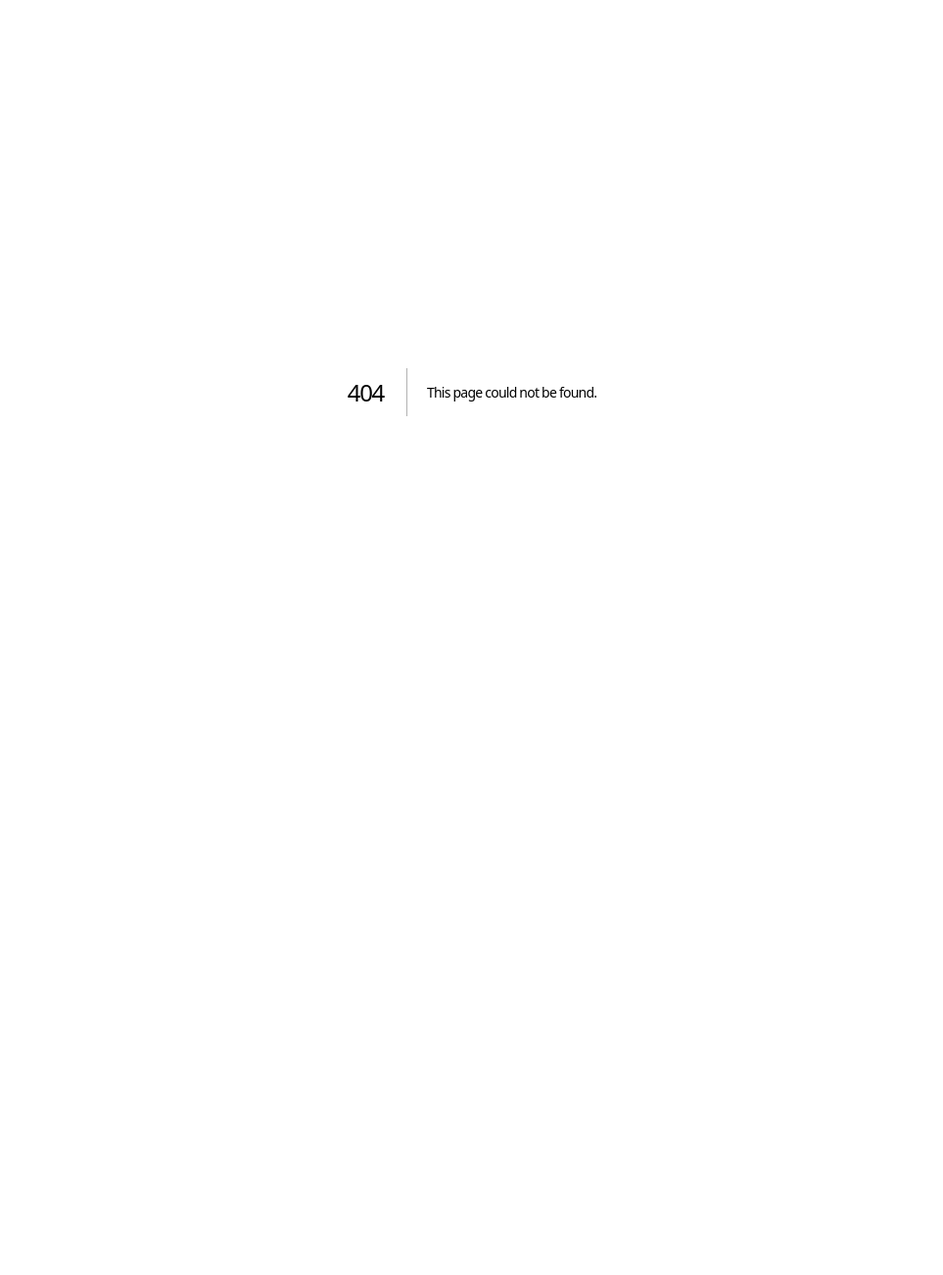
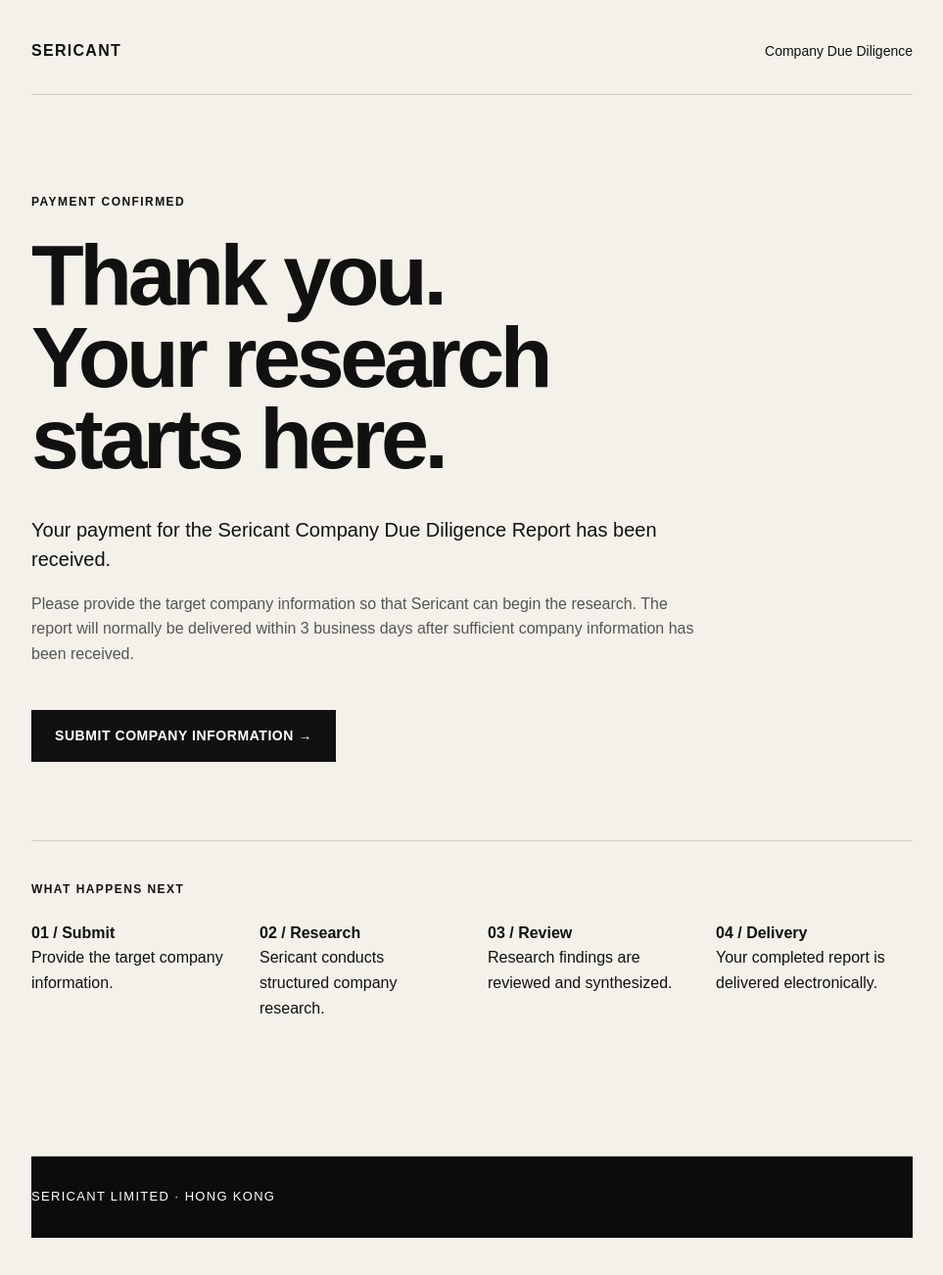
Before and after one commit to lingoescn-droid/sericant-website, a Next.js app: page /due-diligence/thank-you in a window 1280 px wide. Before the commit this address had no page. Shown: the whole page at 98% size, without its empty margins (158-1121 px from the left). Before the commit the page ends 800 px from the top, so only its background shows below. Built offline with nearby package versions, Linux system fonts and the light colour scheme.

Commit message:
Add Due Diligence payment confirmation page

```diff
--- /dev/null
+++ b/app/due-diligence/thank-you/page.tsx
@@ -0,0 +1,188 @@
+import Link from "next/link";
+
+export default function DueDiligenceThankYouPage() {
+  return (
+    <main
+      style={{
+        minHeight: "100vh",
+        background: "#f3f1e9",
+        color: "#111",
+        padding: "40px 24px",
+      }}
+    >
+      <div
+        style={{
+          maxWidth: "900px",
+          margin: "0 auto",
+        }}
+      >
+        <header
+          style={{
+            display: "flex",
+            justifyContent: "space-between",
+            alignItems: "center",
+            paddingBottom: "32px",
+            borderBottom: "1px solid #cfcfc8",
+          }}
+        >
+          <Link
+            href="/"
+            style={{
+              color: "#111",
+              textDecoration: "none",
+              fontWeight: 700,
+              letterSpacing: "0.08em",
+            }}
+          >
+            SERICANT
+          </Link>
+
+          <Link
+            href="/due-diligence"
+            style={{
+              color: "#111",
+              textDecoration: "none",
+              fontSize: "14px",
+            }}
+          >
+            Company Due Diligence
+          </Link>
+        </header>
+
+        <section
+          style={{
+            padding: "100px 0 80px",
+          }}
+        >
+          <div
+            style={{
+              fontSize: "12px",
+              fontWeight: 700,
+              letterSpacing: "0.12em",
+              marginBottom: "24px",
+            }}
+          >
+            PAYMENT CONFIRMED
+          </div>
+
+          <h1
+            style={{
+              fontSize: "clamp(48px, 8vw, 88px)",
+              lineHeight: 0.95,
+              letterSpacing: "-0.05em",
+              margin: "0 0 36px",
+              maxWidth: "760px",
+            }}
+          >
+            Thank you.
+            <br />
+            Your research
+            <br />
+            starts here.
+          </h1>
+
+          <p
+            style={{
+              fontSize: "20px",
+              lineHeight: 1.5,
+              maxWidth: "680px",
+              marginBottom: "18px",
+            }}
+          >
+            Your payment for the Sericant Company Due Diligence Report
+            has been received.
+          </p>
+
+          <p
+            style={{
+              fontSize: "16px",
+              lineHeight: 1.6,
+              maxWidth: "680px",
+              color: "#555",
+              marginBottom: "44px",
+            }}
+          >
+            Please provide the target company information so that
+            Sericant can begin the research. The report will normally
+            be delivered within 3 business days after sufficient
+            company information has been received.
+          </p>
+
+          <Link
+            href="/due-diligence/intake"
+            style={{
+              display: "inline-block",
+              background: "#111",
+              color: "#fff",
+              padding: "16px 24px",
+              textDecoration: "none",
+              fontSize: "14px",
+              fontWeight: 700,
+              letterSpacing: "0.04em",
+            }}
+          >
+            SUBMIT COMPANY INFORMATION →
+          </Link>
+        </section>
+
+        <section
+          style={{
+            borderTop: "1px solid #cfcfc8",
+            padding: "40px 0",
+          }}
+        >
+          <div
+            style={{
+              fontSize: "12px",
+              fontWeight: 700,
+              letterSpacing: "0.12em",
+              marginBottom: "24px",
+            }}
+          >
+            WHAT HAPPENS NEXT
+          </div>
+
+          <div
+            style={{
+              display: "grid",
+              gridTemplateColumns:
+                "repeat(auto-fit, minmax(180px, 1fr))",
+              gap: "32px",
+            }}
+          >
+            <div>
+              <strong>01 / Submit</strong>
+              <p>Provide the target company information.</p>
+            </div>
+
+            <div>
+              <strong>02 / Research</strong>
+              <p>Sericant conducts structured company research.</p>
+            </div>
+
+            <div>
+              <strong>03 / Review</strong>
+              <p>Research findings are reviewed and synthesized.</p>
+            </div>
+
+            <div>
+              <strong>04 / Delivery</strong>
+              <p>Your completed report is delivered electronically.</p>
+            </div>
+          </div>
+        </section>
+
+        <footer
+          style={{
+            marginTop: "80px",
+            padding: "30px 0",
+            borderTop: "1px solid #cfcfc8",
+            fontSize: "13px",
+          }}
+        >
+          Sericant Limited · Hong Kong
+        </footer>
+      </div>
+    </main>
+  );
+}
```
